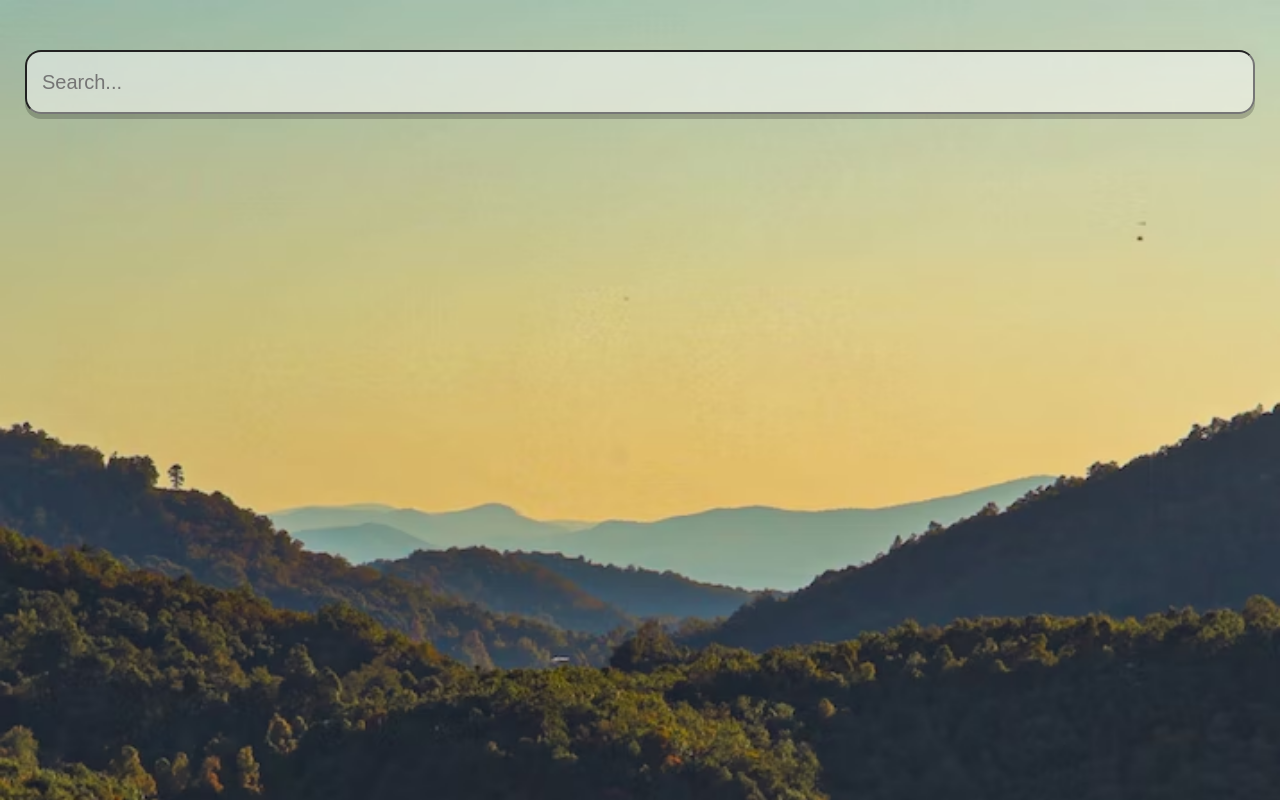
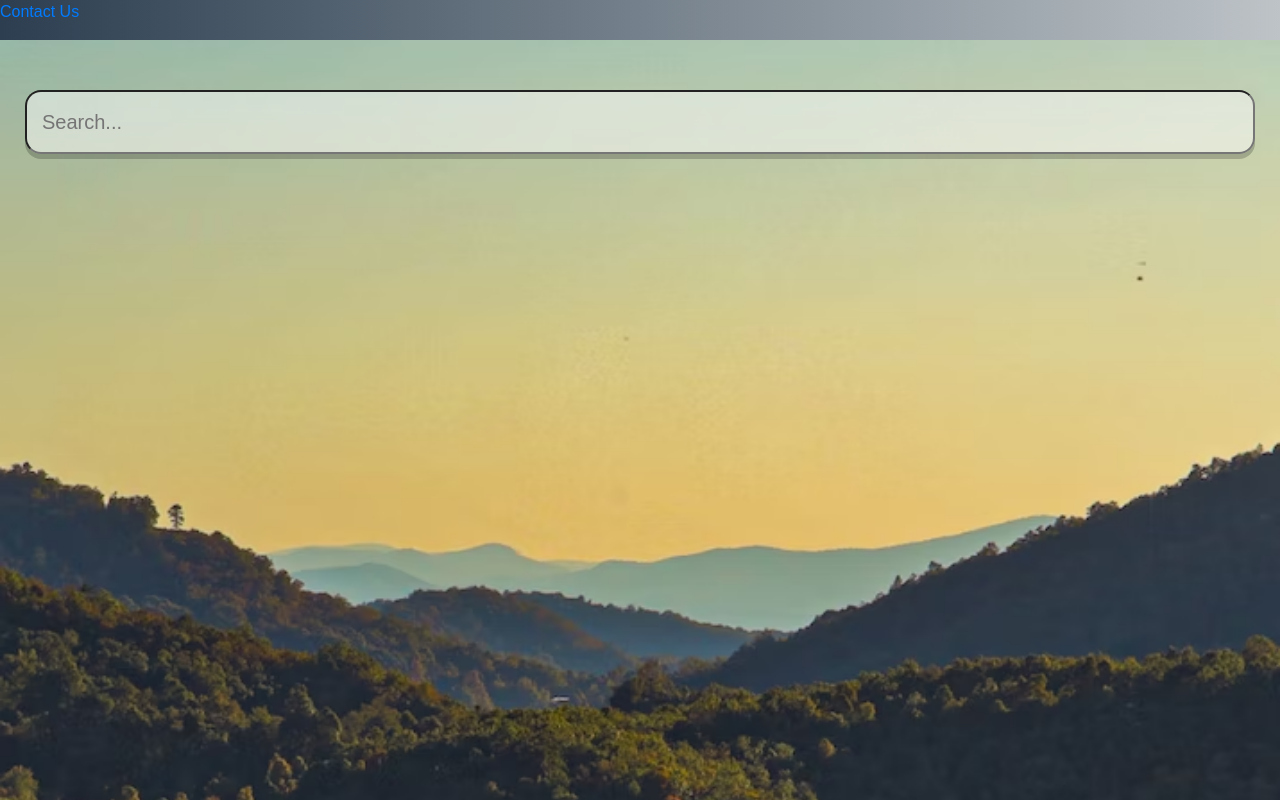
Before and after one commit to DismasNgoda/react-weather-app, a React (Create React App) app: page /contact in a window 1280 px wide. Shown: the top 800 px of the page. Built offline with nearby package versions, Linux system fonts and the light colour scheme.

Commit message:
Reloads packages and modules to sort bugs

```diff
--- a/package.json
+++ b/package.json
@@ -9,7 +9,8 @@
     "axios": "^1.0.0",
     "react": "^18.2.0",
     "react-dom": "^18.2.0",
-    "react-router-dom": "^6.4.1",
+    "react-router": "^6.4.2",
+    "react-router-dom": "^6.4.2",
     "react-scripts": "5.0.1",
     "web-vitals": "^2.1.4"
   },
--- a/src/components/App.js
+++ b/src/components/App.js
@@ -1,14 +1,16 @@
 import React from 'react';
 import Search from './Search';
 import Contact from './Contact';
-import { BrowserRouter, Routes, Route, Links } from 'react-router-dom';
+import {Routes, Route} from 'react-router-dom';
+import NavBar from './NavBar';
 
 function App() {
   return (
-    <div>
+    <div className='App'>
+      <NavBar />
       <Search />
       <Routes>
-        <Route path='/contact' element={<Contact />}/>
+        <Route path="/contact" element={ <Contact/> } />
       </Routes>
 
     </div>
--- a/src/components/Contact.js
+++ b/src/components/Contact.js
@@ -1,4 +1,5 @@
-import React, {useState,setState} from 'react';
+import React, {useState} from 'react';
+import { Link } from 'react-router-dom';
 import '../App.css'
 
 function Contact() {
@@ -28,8 +29,9 @@ function Contact() {
     const handleSubmit  = () => {
         console.log(firstName,lastName,email,textarea);
     }
-
+<Link to="/"> Contact</Link>
     return(
+      // <Link to="/"> Contact</Link>
         <div className="form">
             <div className="form-body">
                 <div className="username">
--- /dev/null
+++ b/src/components/NavBar.js
@@ -0,0 +1,15 @@
+import React from 'react'
+
+function NavBar() {
+  return (
+    <div>
+        <ul>
+            <li>
+                <a href='/contact'>Contact Us</a>
+            </li>
+        </ul>
+    </div>
+  )
+}
+
+export default NavBar
--- a/src/index.js
+++ b/src/index.js
@@ -1,18 +1,12 @@
 import React from 'react';
-import ReactDOM from 'react-dom/client';
+import ReactDOM from 'react-dom';
 import './index.css';
 import App from '../src/components/App';
-import reportWebVitals from './reportWebVitals';
 import { BrowserRouter } from 'react-router-dom';
 
-const root = ReactDOM.createRoot(document.getElementById('root'));
-root.render(
+ReactDOM.render(
   <BrowserRouter>
     <App />
-  </BrowserRouter>
+  </BrowserRouter>,
+  document.getElementById("root")
 );
-
-// If you want to start measuring performance in your app, pass a function
-// to log results (for example: reportWebVitals(console.log))
-// or send to an analytics endpoint. Learn more: https://bit.ly/CRA-vitals
-reportWebVitals();
```
Also changed, not shown: 1 other file (tests, documents, lock files or other folders).
